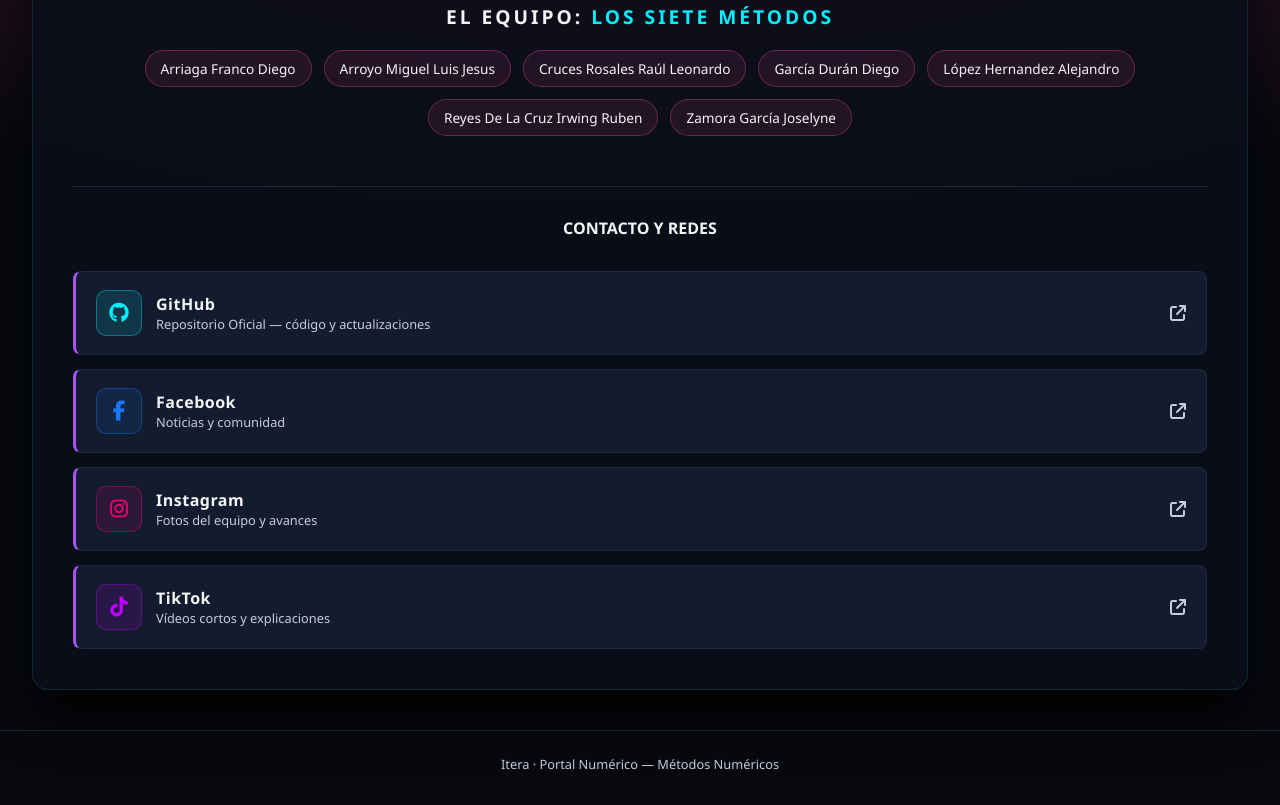
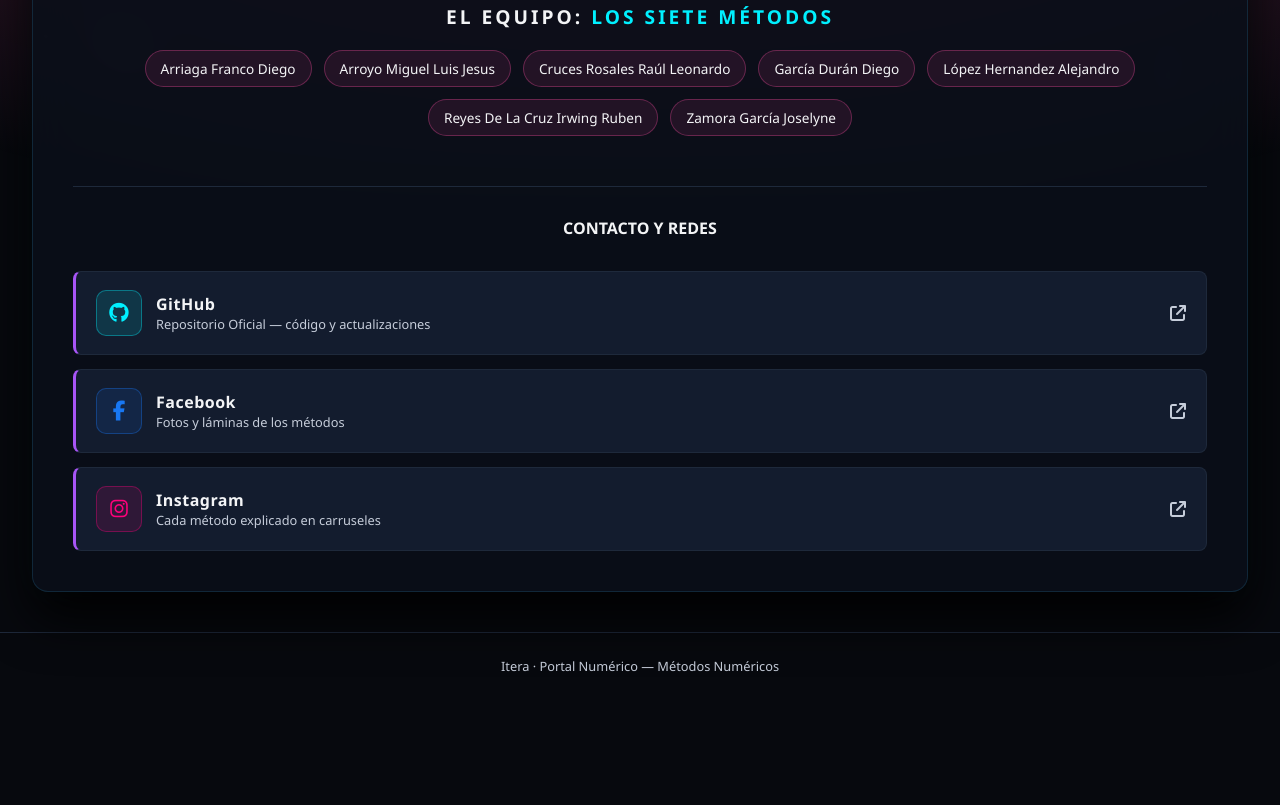
Before and after one commit to Luis000-creator/portal_numerico, a plain HTML site: page pages/social.html in a window 1280 px wide. Shown: the part 620-1425 px from the top of the page. After the commit the page ends 1327 px from the top, so only its background shows below. Drawn offline with Linux system fonts and the light colour scheme.

Commit message:
Instagram acutalizado y cambios en desc

```diff
--- a/pages/social.html
+++ b/pages/social.html
@@ -165,13 +165,13 @@
               </span>
               <span class="red-info">
                 <span class="red-info-title">Facebook</span>
-                <span class="red-info-desc">Noticias y comunidad</span>
+                <span class="red-info-desc">Fotos y láminas de los métodos</span>
               </span>
               <i class="fa-solid fa-arrow-up-right-from-square red-arrow"></i>
             </a>
 
             <a
-              href="https://www.instagram.com/eidikei/"
+              href="https://www.instagram.com/itera_fesaragon/"
               target="_blank"
               rel="noopener"
               class="apunte-card red-card red-card--instagram"
@@ -181,26 +181,11 @@
               </span>
               <span class="red-info">
                 <span class="red-info-title">Instagram</span>
-                <span class="red-info-desc">Fotos del equipo y avances</span>
+                <span class="red-info-desc">Cada método explicado en carruseles</span>
               </span>
               <i class="fa-solid fa-arrow-up-right-from-square red-arrow"></i>
             </a>
 
-            <a
-              href="https://www.tiktok.com/@itera_fesaragon"
-              target="_blank"
-              rel="noopener"
-              class="apunte-card red-card red-card--tiktok"
-            >
-              <span class="red-icon red-icon--tiktok">
-                <i class="fa-brands fa-tiktok" aria-hidden="true"></i>
-              </span>
-              <span class="red-info">
-                <span class="red-info-title">TikTok</span>
-                <span class="red-info-desc">Vídeos cortos y explicaciones</span>
-              </span>
-              <i class="fa-solid fa-arrow-up-right-from-square red-arrow"></i>
-            </a>
           </div>
         </div>
       </div>
```
